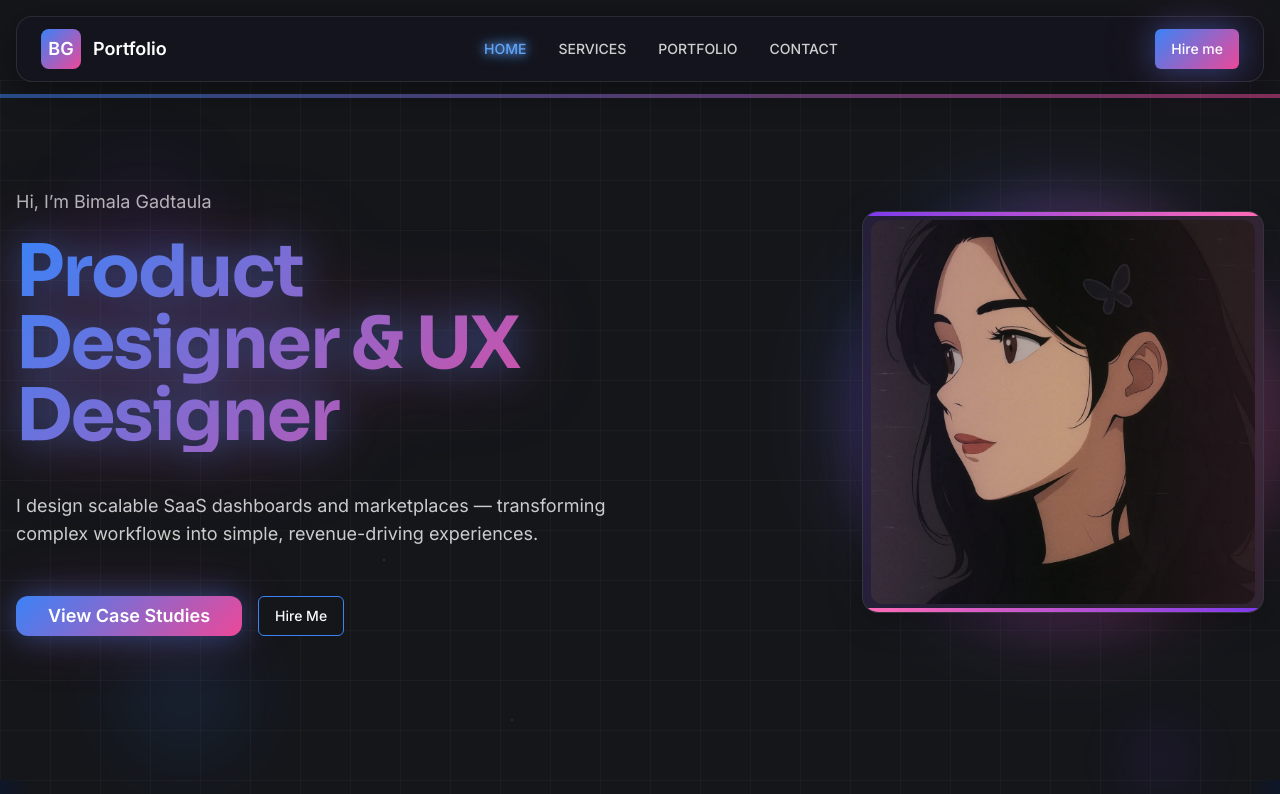
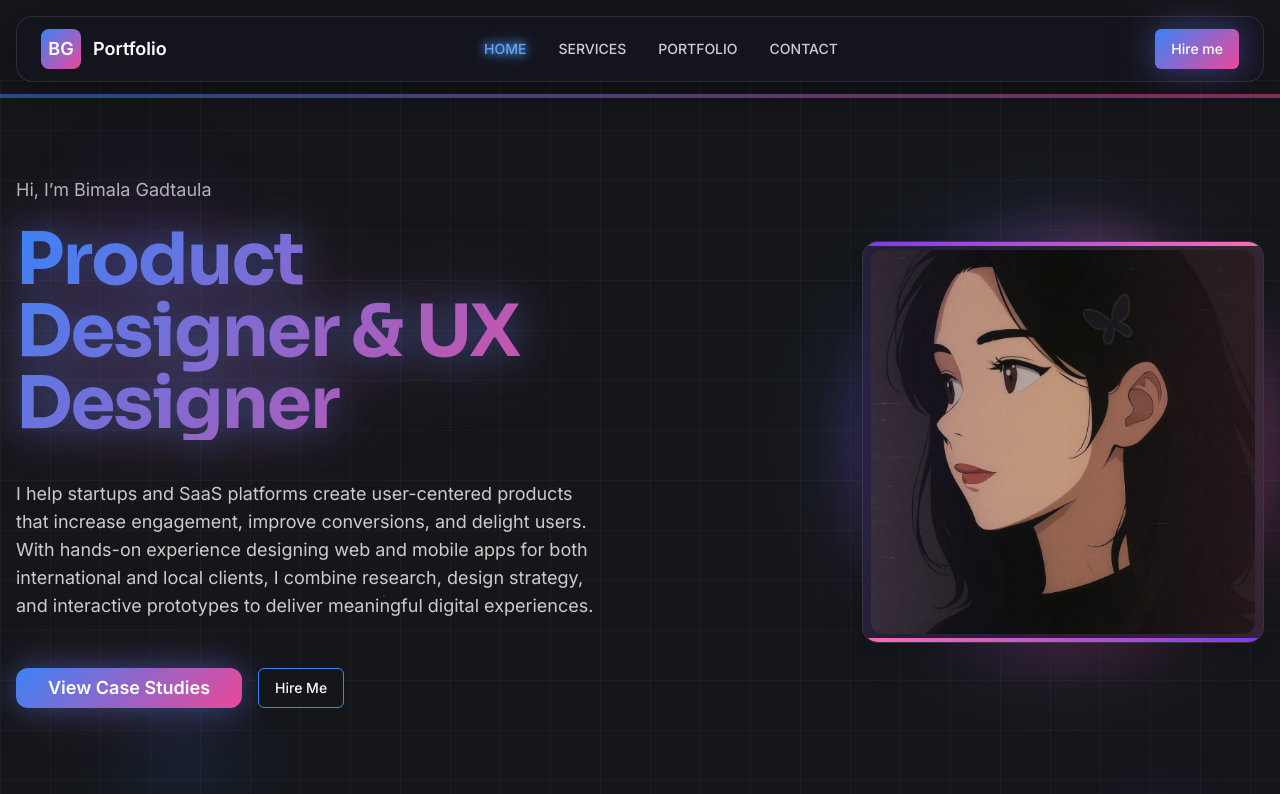
Before and after one commit to bimalagadtaula/Product-designer-portfolio, a React (Vite) app: page / in a window 1280 px wide. Shown: the top 794 px of the page. Built offline with nearby package versions, Linux system fonts and the light colour scheme.

Commit message:
content changed

```diff
--- a/src/components/Hero.tsx
+++ b/src/components/Hero.tsx
@@ -67,7 +67,9 @@ export default function Hero() {
           </div>
 
           <p className="text-base md:text-lg text-foreground/80 leading-[1.65] mt-6 mb-10 md:mb-12 max-w-2xl mx-auto lg:mx-0">
-            I design scalable SaaS dashboards and marketplaces — transforming complex workflows into simple, revenue-driving experiences.
+          I help startups and SaaS platforms create user-centered products that increase engagement,
+           improve conversions, and delight users. With hands-on experience designing web and mobile apps for both international and local clients, I combine research, design strategy,
+          and interactive prototypes to deliver meaningful digital experiences.
           </p>
 
           <div className="mt-6 flex items-center justify-center lg:justify-start gap-4">
```
